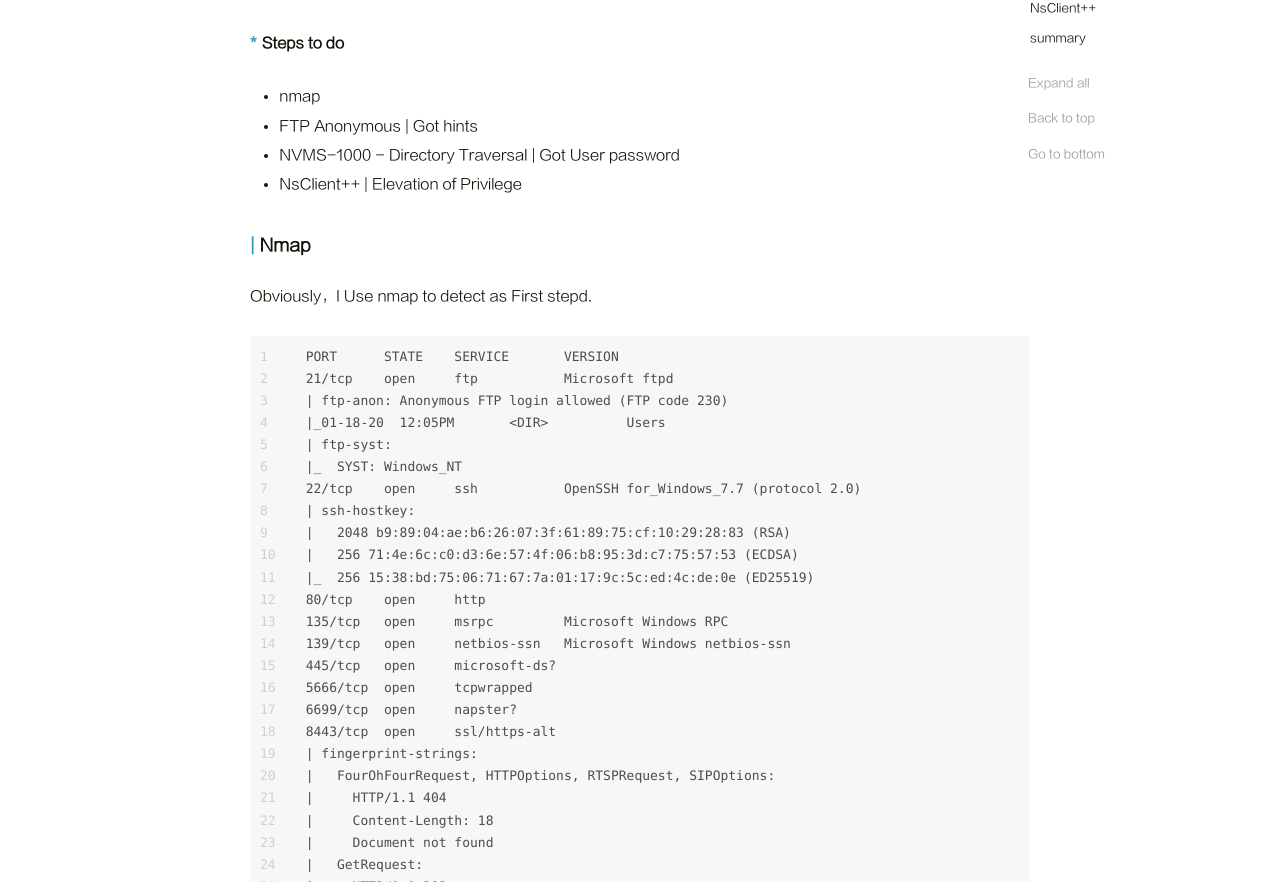
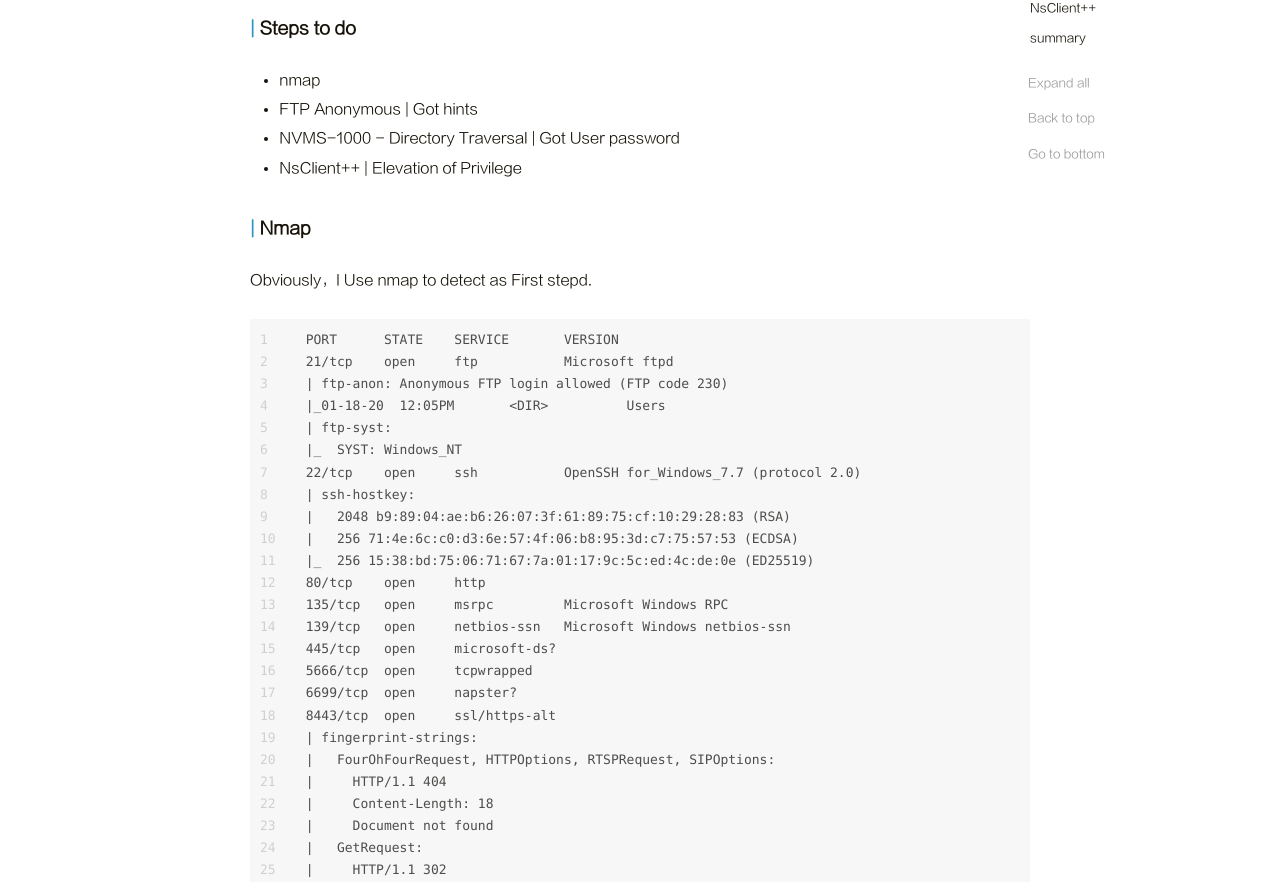
Before and after one commit to M1nzhi/M1nzhi.github.io, a plain HTML site: page 2020/04/16/HackTheBox-ServMon-Writeup/index.html in a window 1280 px wide. Shown: the part 218-1100 px from the top of the page. Drawn offline with Linux system fonts and the light colour scheme.

Commit message:
Site updated: 2020-04-18 18:17:52

```diff
--- a/2020/04/16/HackTheBox-ServMon-Writeup/index.html
+++ b/2020/04/16/HackTheBox-ServMon-Writeup/index.html
@@ -191,8 +191,7 @@
         </header>
 
         <div class="post-content">
-            <p><img src="/2020/04/16/HackTheBox-ServMon-Writeup/HackTheBox-ServMon-Writeup%5C1.png" alt></p>
-<h4 id="Steps-to-do"><a href="#Steps-to-do" class="headerlink" title="Steps to do"></a>Steps to do</h4><ul>
+            <h3 id="Steps-to-do"><a href="#Steps-to-do" class="headerlink" title="Steps to do"></a>Steps to do</h3><ul>
 <li>nmap</li>
 <li>FTP Anonymous | Got hints</li>
 <li>NVMS-1000 - Directory Traversal  | Got User password</li>
```
